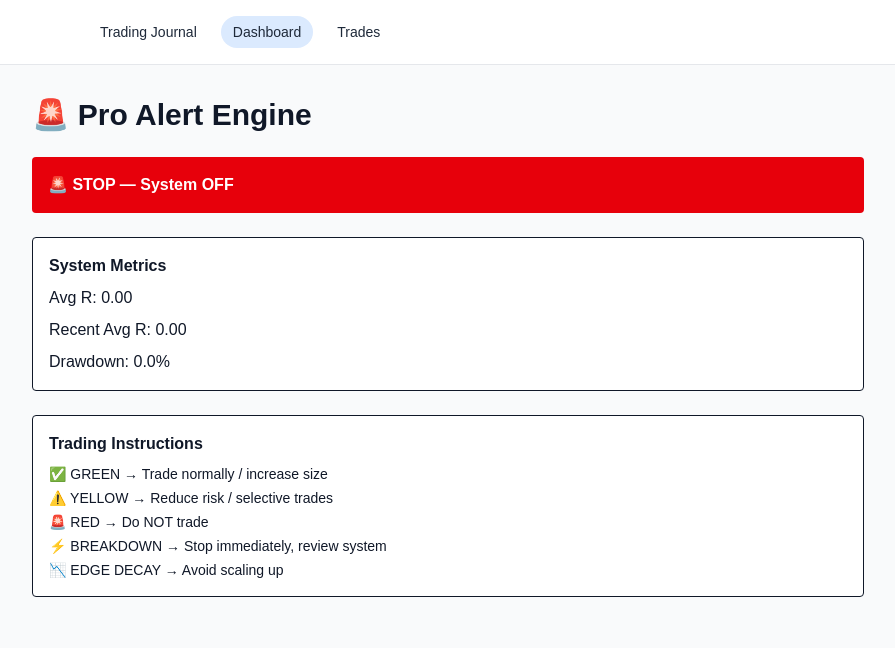
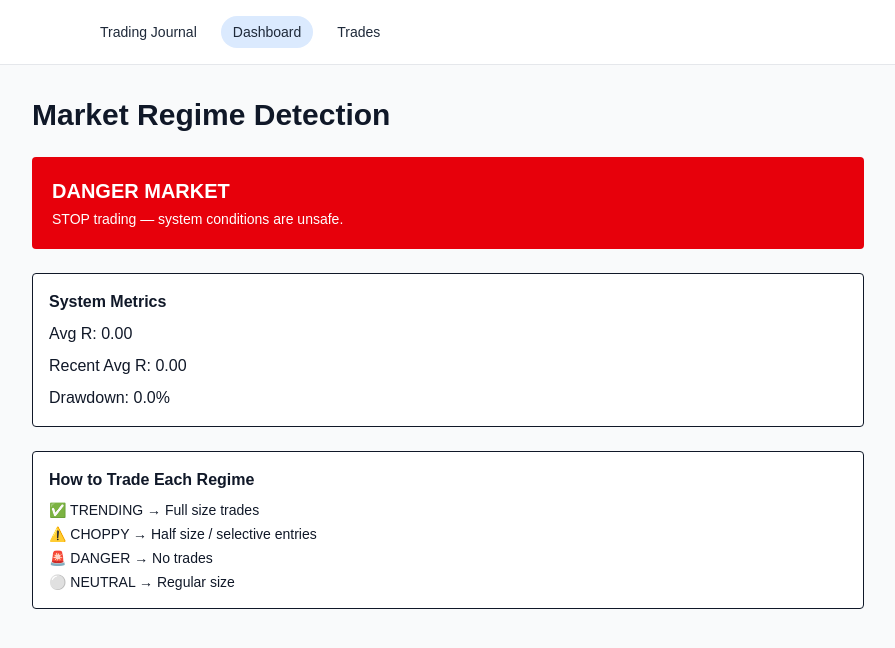
Before and after one commit to jorgemancipe/trading-journal, a Next.js app: page /dashboard in a window 1280 px wide. Shown: the top 648 px of the page, without its empty margins (0-895 px from the left). Built offline with nearby package versions, Linux system fonts and the light colour scheme.

Commit message:
Refactor maxDD to maxDrawdown and update alerts

```diff
--- a/app/dashboard/page.tsx
+++ b/app/dashboard/page.tsx
@@ -1,6 +1,6 @@
 "use client";
 
-import { useMemo, useState, useEffect } from "react";
+import { useMemo } from "react";
 import { useTrades } from "../context/TradesContext";
 
 /* ---------- helpers ---------- */
@@ -15,29 +15,23 @@ function equity(trades: { profit: number }[]) {
   return trades.map(t => (e += t.profit));
 }
 
-function maxDD(curve: number[]) {
-  let peak = 0, max = 0;
+function maxDrawdown(curve: number[]) {
+  let peak = 0;
+  let maxDD = 0;
+
   for (const v of curve) {
     if (v > peak) peak = v;
     const dd = (peak - v) / (peak || 1);
-    if (dd > max) max = dd;
+    if (dd > maxDD) maxDD = dd;
   }
-  return max;
-}
 
-function notify(msg: string) {
-  if ("Notification" in window && Notification.permission === "granted") {
-    new Notification(msg);
-  }
+  return maxDD;
 }
 
 /* ---------- page ---------- */
 
 export default function DashboardPage() {
   const { trades } = useTrades();
-
-  const [alert, setAlert] = useState("");
-  const [lastAlert, setLastAlert] = useState("");
 
   const validTrades = useMemo(
     () => trades.filter(t => t.risk > 0),
@@ -47,57 +41,44 @@ export default function DashboardPage() {
   /* ---------- metrics ---------- */
 
   const avg = avgR(validTrades);
+  const recent = avgR(validTrades.slice(-20));
+
   const curve = equity(validTrades);
-  const dd = maxDD(curve);
+  const dd = maxDrawdown(curve);
 
-  /* ✅ Rolling edge (recent performance) */
-  const recentTrades = validTrades.slice(-20);
-  const recentAvg = avgR(recentTrades);
+  /* ---------- regime detection ---------- */
 
-  /* ---------- Pro Alert Engine ---------- */
+  let regime = "";
+  let color = "";
+  let guidance = "";
 
-  useEffect(() => {
-    let msg = "";
+  // 🚨 DANGER
+  if (avg <= 0 || dd >= 0.25) {
+    regime = "DANGER MARKET";
+    color = "bg-red-600";
+    guidance = "STOP trading — system conditions are unsafe.";
+  }
 
-    /* ✅ GREEN */
-    if (avg > 0.3 && dd < 0.1 && recentAvg >= avg) {
-      msg = "✅ STRONG SYSTEM — Trade aggressively";
-    }
+  // ⚠️ CHOPPING
+  else if (Math.abs(recent - avg) > 0.2 || dd >= 0.15) {
+    regime = "CHOPPY MARKET";
+    color = "bg-yellow-500";
+    guidance = "Reduce size — trades are inconsistent.";
+  }
 
-    /* ⚠️ YELLOW */
-    else if (avg > 0 && dd < 0.2) {
-      msg = "⚠️ DEFENSIVE MODE — Reduce size";
-    }
+  // ✅ TRENDING
+  else if (avg > 0.2 && recent >= avg && dd < 0.1) {
+    regime = "TRENDING MARKET";
+    color = "bg-green-600";
+    guidance = "Increase size — strong and stable edge.";
+  }
 
-    /* 🚨 RED */
-    if (avg <= 0 || dd >= 0.25) {
-      msg = "🚨 STOP — System OFF";
-    }
-
-    /* ⚡ BREAKDOWN ALERT */
-    if (recentAvg < avg * 0.5) {
-      msg = "⚡ BREAKDOWN DETECTED — Sudden performance drop";
-    }
-
-    /* 📉 EDGE DECAY */
-    if (recentAvg < avg) {
-      msg = "📉 EDGE DECAY — Performance weakening";
-    }
-
-    setAlert(msg);
-
-    if (msg !== lastAlert) {
-      notify(msg);
-      setLastAlert(msg);
-    }
-  }, [avg, dd, recentAvg]);
-
-  /* ✅ request notification permission */
-  useEffect(() => {
-    if ("Notification" in window) {
-      Notification.requestPermission();
-    }
-  }, []);
+  // DEFAULT
+  else {
+    regime = "NEUTRAL MARKET";
+    color = "bg-gray-500";
+    guidance = "Normal trading — no strong signals.";
+  }
 
   /* ---------- UI ---------- */
 
@@ -105,27 +86,18 @@ export default function DashboardPage() {
     <main className="min-h-screen bg-gray-50 p-8 text-gray-900 max-w-4xl">
 
       <h1 className="text-3xl font-bold mb-6">
-        🚨 Pro Alert Engine
+        Market Regime Detection
       </h1>
 
-      {/* Alert */}
-      {alert && (
-        <div
-          className={`p-4 rounded mb-6 text-white font-semibold ${
-            alert.includes("STOP")
-              ? "bg-red-600"
-              : alert.includes("BREAKDOWN")
-              ? "bg-purple-600"
-              : alert.includes("DECAY")
-              ? "bg-orange-500"
-              : alert.includes("DEFENSIVE")
-              ? "bg-yellow-500"
-              : "bg-green-600"
-          }`}
-        >
-          {alert}
+      {/* Regime */}
+      <div className={`${color} text-white p-5 rounded mb-6`}>
+        <div className="text-xl font-semibold">
+          {regime}
         </div>
-      )}
+        <div className="text-sm mt-1">
+          {guidance}
+        </div>
+      </div>
 
       {/* Metrics */}
       <div className="bg-white border rounded p-4 space-y-2">
@@ -133,22 +105,23 @@ export default function DashboardPage() {
         <h2 className="font-semibold">System Metrics</h2>
 
         <div>Avg R: {avg.toFixed(2)}</div>
-        <div>Recent Avg R: {recentAvg.toFixed(2)}</div>
+        <div>Recent Avg R: {recent.toFixed(2)}</div>
         <div>Drawdown: {(dd * 100).toFixed(1)}%</div>
 
       </div>
 
-      {/* Guidance */}
+      {/* Interpretation */}
       <div className="bg-white border rounded p-4 mt-6">
 
-        <h2 className="font-semibold mb-2">Trading Instructions</h2>
+        <h2 className="font-semibold mb-2">
+          How to Trade Each Regime
+        </h2>
 
         <div className="text-sm space-y-1">
-          <div>✅ GREEN → Trade normally / increase size</div>
-          <div>⚠️ YELLOW → Reduce risk / selective trades</div>
-          <div>🚨 RED → Do NOT trade</div>
-          <div>⚡ BREAKDOWN → Stop immediately, review system</div>
-          <div>📉 EDGE DECAY → Avoid scaling up</div>
+          <div>✅ TRENDING → Full size trades</div>
+          <div>⚠️ CHOPPY → Half size / selective entries</div>
+          <div>🚨 DANGER → No trades</div>
+          <div>⚪ NEUTRAL → Regular size</div>
         </div>
 
       </div>
@@ -156,3 +129,4 @@ export default function DashboardPage() {
     </main>
   );
 }
+``
```
